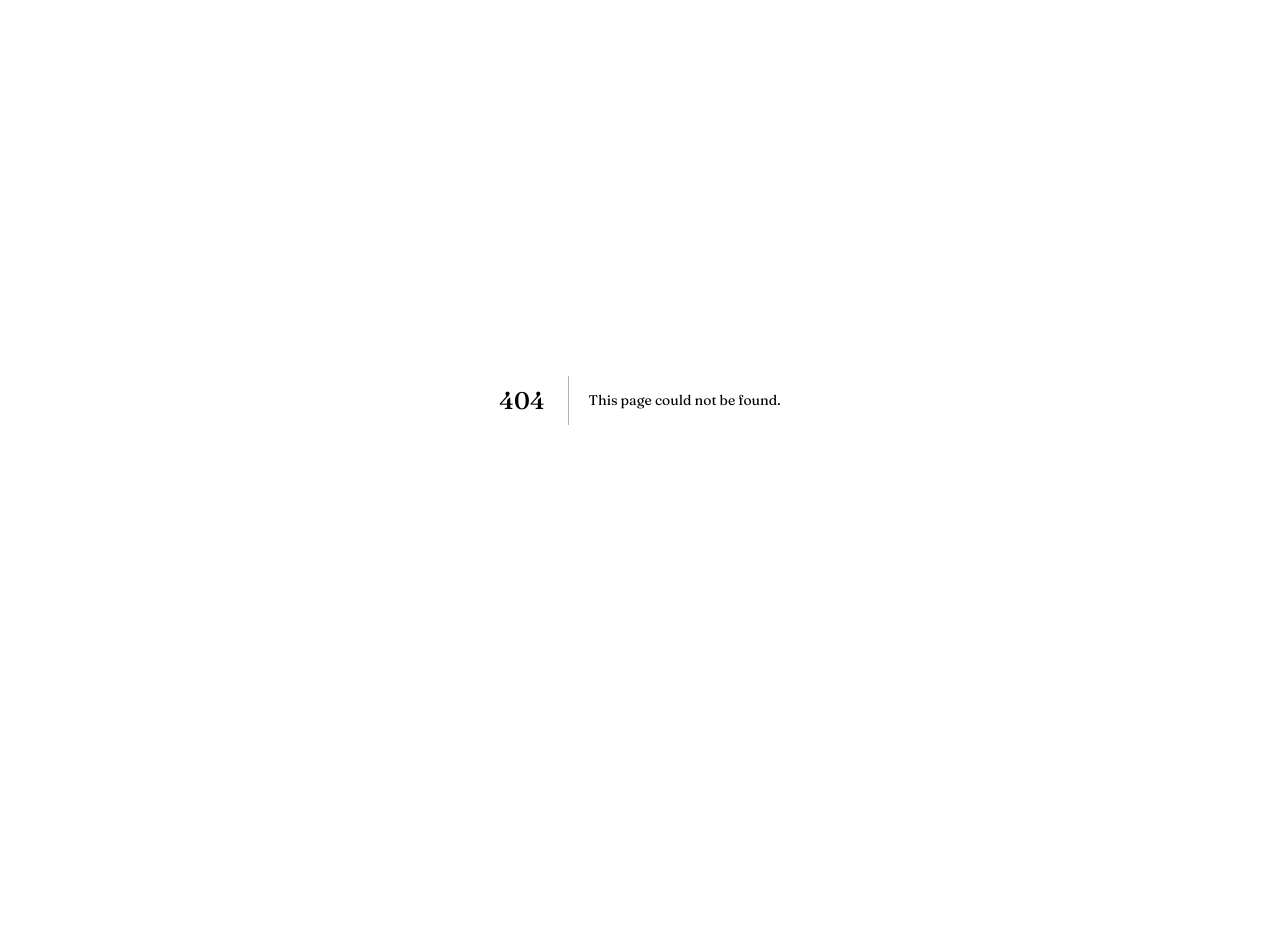
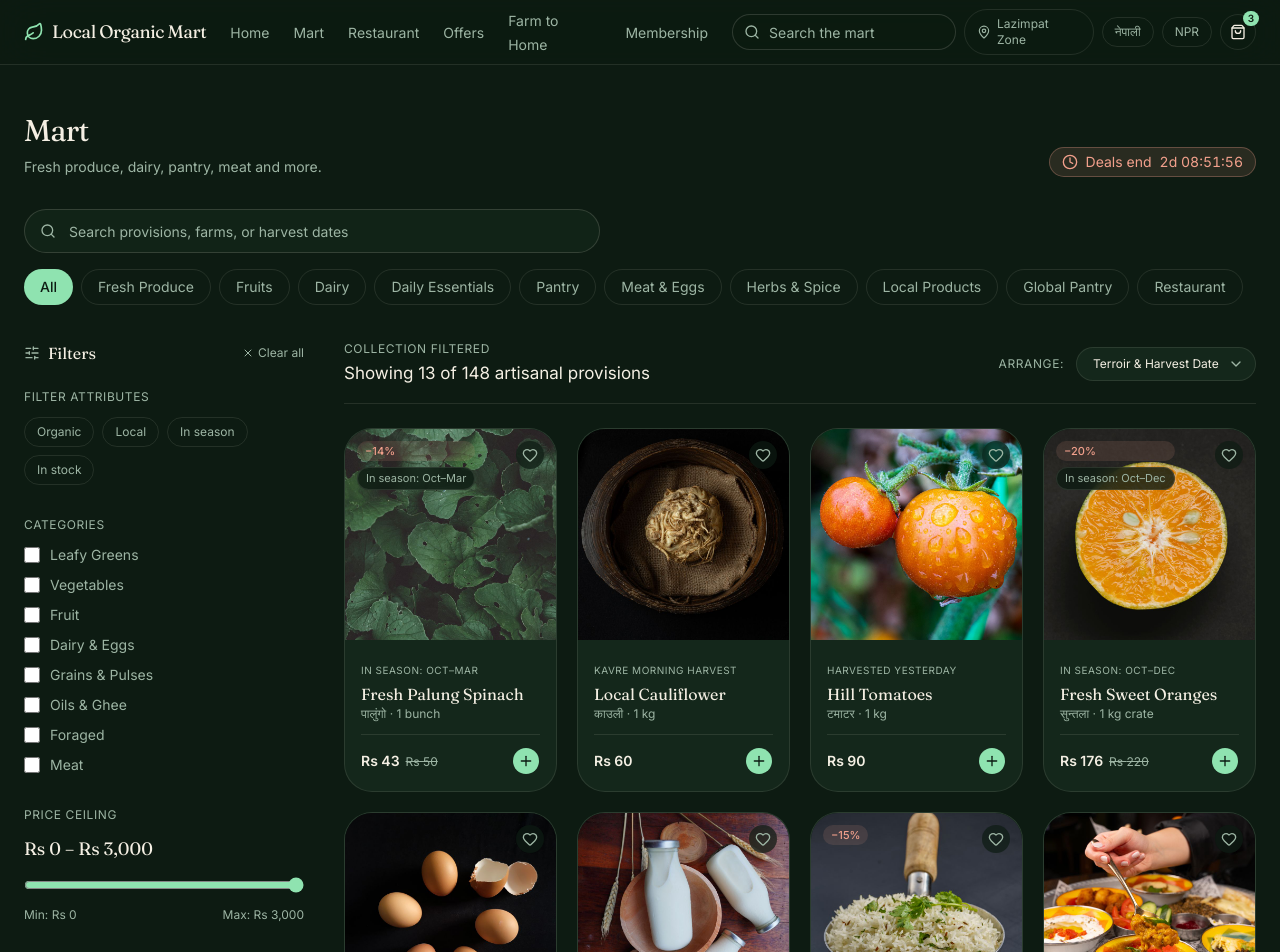
Before and after one commit to Raktapyas/local-organic-mart, a Next.js app: page /mart in a window 1280 px wide. Before the commit this address had no page. Shown: the top 952 px of the page. Before the commit the page ends 800 px from the top, so only its background shows below. Built offline with nearby package versions, Linux system fonts and the light colour scheme.

Commit message:
feat: mart listing page

```diff
--- /dev/null
+++ b/src/app/mart/page.tsx
@@ -0,0 +1,247 @@
+import Link from "next/link";
+import {
+  BadgeCheck,
+  ChevronDown,
+  Search,
+  SlidersHorizontal,
+  X,
+} from "lucide-react";
+
+import { CountdownChip } from "@/components/countdown-chip";
+import { ProductCard } from "@/components/product-card";
+import { SectionHeader } from "@/components/section-header";
+import { SiteFooter } from "@/components/site-footer";
+import { SiteHeader } from "@/components/site-header";
+import { Button } from "@/components/ui/button";
+import {
+  catalogueTotal,
+  categories,
+  dealsCloseAt,
+  filterAttributes,
+  priceCeiling,
+  products,
+  provenanceMarks,
+  sortOptions,
+} from "@/lib/data";
+
+/** Distinct product categories, in the order they first appear. */
+const categoryFilters = products.reduce<string[]>((acc, product) => {
+  if (!acc.includes(product.category)) acc.push(product.category);
+  return acc;
+}, []);
+
+export default function MartPage() {
+  return (
+    <>
+      <SiteHeader />
+
+      <main className="flex flex-1 flex-col">
+        <section className="mx-auto w-full max-w-7xl px-6 pt-12 pb-8">
+          <SectionHeader
+            as="h1"
+            title="Mart"
+            subline="Fresh produce, dairy, pantry, meat and more."
+            aside={<CountdownChip closesAt={dealsCloseAt} label="Deals end" />}
+          />
+
+          <div className="mt-8 flex flex-col gap-4">
+            <form action="/search" role="search" className="relative max-w-xl">
+              <Search
+                className="pointer-events-none absolute left-4 top-1/2 size-4 -translate-y-1/2 text-muted-foreground"
+                aria-hidden
+              />
+              <input
+                type="search"
+                name="q"
+                aria-label="Search the mart"
+                placeholder="Search provisions, farms, or harvest dates"
+                className="h-11 w-full rounded-full border border-input bg-card/70 pl-11 pr-4 text-sm outline-none transition-colors placeholder:text-muted-foreground focus-visible:border-mint focus-visible:ring-3 focus-visible:ring-ring/40"
+              />
+            </form>
+
+            <nav aria-label="Product categories">
+              <ul className="-mx-6 flex gap-2 overflow-x-auto px-6 pb-1">
+                <li>
+                  <span className="inline-flex h-9 shrink-0 items-center rounded-full bg-mint px-4 text-sm font-medium text-primary-foreground">
+                    All
+                  </span>
+                </li>
+                {categories.map((category) => (
+                  <li key={category.id}>
+                    <Link
+                      href={category.href}
+                      className="inline-flex h-9 shrink-0 items-center rounded-full border border-border px-4 text-sm text-muted-foreground transition-colors hover:border-mint/35 hover:text-foreground"
+                    >
+                      {category.name}
+                    </Link>
+                  </li>
+                ))}
+              </ul>
+            </nav>
+          </div>
+        </section>
+
+        <section className="mx-auto grid w-full max-w-7xl gap-10 px-6 pb-20 lg:grid-cols-[280px_1fr]">
+          <aside className="lg:sticky lg:top-24 lg:self-start">
+            <div className="flex items-center justify-between">
+              <h2 className="flex items-center gap-2 font-heading text-base">
+                <SlidersHorizontal className="size-4 text-sage" aria-hidden />
+                Filters
+              </h2>
+              <button
+                type="button"
+                className="flex items-center gap-1 text-xs text-muted-foreground transition-colors hover:text-foreground"
+              >
+                <X className="size-3" aria-hidden />
+                Clear all
+              </button>
+            </div>
+
+            <div className="mt-6 flex flex-col gap-8">
+              <fieldset>
+                <legend className="text-xs tracking-wider text-sage uppercase">
+                  Filter Attributes
+                </legend>
+                <div className="mt-3 flex flex-wrap gap-2">
+                  {filterAttributes.map((attribute) => (
+                    <label
+                      key={attribute.id}
+                      className="cursor-pointer rounded-full border border-border px-3 py-1.5 text-xs text-muted-foreground transition-colors hover:border-mint/35 has-checked:border-mint has-checked:bg-mint/12 has-checked:text-mint"
+                    >
+                      <input
+                        type="checkbox"
+                        name={attribute.id}
+                        className="sr-only"
+                      />
+                      {attribute.label}
+                    </label>
+                  ))}
+                </div>
+              </fieldset>
+
+              <fieldset>
+                <legend className="text-xs tracking-wider text-sage uppercase">
+                  Categories
+                </legend>
+                <ul className="mt-3 flex flex-col gap-2.5">
+                  {categoryFilters.map((category) => (
+                    <li key={category}>
+                      <label className="flex cursor-pointer items-center gap-2.5 text-sm text-muted-foreground transition-colors hover:text-foreground">
+                        <input
+                          type="checkbox"
+                          name="category"
+                          value={category}
+                          className="size-4 shrink-0 rounded border-input accent-[#8FE3B0]"
+                        />
+                        {category}
+                      </label>
+                    </li>
+                  ))}
+                </ul>
+              </fieldset>
+
+              <fieldset>
+                <legend className="text-xs tracking-wider text-sage uppercase">
+                  Price Ceiling
+                </legend>
+                <p className="mt-3 font-heading text-lg">
+                  Rs 0 &ndash; Rs {priceCeiling.toLocaleString("en-NP")}
+                </p>
+                <label className="mt-3 block">
+                  <span className="sr-only">Maximum price</span>
+                  <input
+                    type="range"
+                    name="maxPrice"
+                    min={0}
+                    max={priceCeiling}
+                    defaultValue={priceCeiling}
+                    className="w-full accent-[#8FE3B0]"
+                  />
+                </label>
+                <div className="mt-2 flex justify-between text-xs text-muted-foreground">
+                  <span>Min: Rs 0</span>
+                  <span>Max: Rs {priceCeiling.toLocaleString("en-NP")}</span>
+                </div>
+              </fieldset>
+
+              <fieldset>
+                <legend className="text-xs tracking-wider text-sage uppercase">
+                  Verified Provenance
+                </legend>
+                <ul className="mt-3 flex flex-col gap-2">
+                  {provenanceMarks.map((mark) => (
+                    <li
+                      key={mark.id}
+                      className="flex items-center justify-between gap-2 rounded-md border border-border bg-card/50 px-3 py-2 text-xs text-muted-foreground"
+                    >
+                      {mark.label}
+                      <BadgeCheck className="size-4 shrink-0 text-sage" aria-hidden />
+                    </li>
+                  ))}
+                </ul>
+              </fieldset>
+            </div>
+          </aside>
+
+          <div className="flex flex-col gap-6">
+            <div className="flex flex-col gap-4 border-b border-border pb-4 sm:flex-row sm:items-center sm:justify-between">
+              <div className="flex flex-col gap-1">
+                <span className="text-xs tracking-wider text-sage uppercase">
+                  Collection Filtered
+                </span>
+                <p className="text-[17px]">
+                  Showing {products.length} of {catalogueTotal} artisanal
+                  provisions
+                </p>
+              </div>
+
+              <div className="flex items-center gap-3">
+                <label
+                  htmlFor="sort"
+                  className="text-xs tracking-wider text-sage uppercase"
+                >
+                  Arrange:
+                </label>
+                <div className="relative">
+                  <select
+                    id="sort"
+                    name="sort"
+                    className="appearance-none rounded-full border border-border bg-card py-2 pr-9 pl-4 text-xs text-foreground outline-none transition-colors focus:border-mint"
+                  >
+                    {sortOptions.map((option) => (
+                      <option key={option}>{option}</option>
+                    ))}
+                  </select>
+                  <ChevronDown
+                    className="pointer-events-none absolute top-1/2 right-3 size-4 -translate-y-1/2 text-muted-foreground"
+                    aria-hidden
+                  />
+                </div>
+              </div>
+            </div>
+
+            <ul className="grid grid-cols-1 gap-5 sm:grid-cols-2 md:grid-cols-3 xl:grid-cols-4">
+              {products.map((product) => (
+                <li key={product.id}>
+                  <ProductCard product={product} />
+                </li>
+              ))}
+            </ul>
+
+            <div className="flex flex-col items-center gap-3 pt-4">
+              <Button variant="outline" className="rounded-full px-8">
+                Load more provisions
+              </Button>
+              <p className="text-xs text-muted-foreground">
+                Viewing {products.length} of {catalogueTotal} items across
+                Kathmandu Valley depots
+              </p>
+            </div>
+          </div>
+        </section>
+      </main>
+
+      <SiteFooter />
+    </>
+  );
+}
```
Also changed, not shown: public/images/morel.jpg (added).
